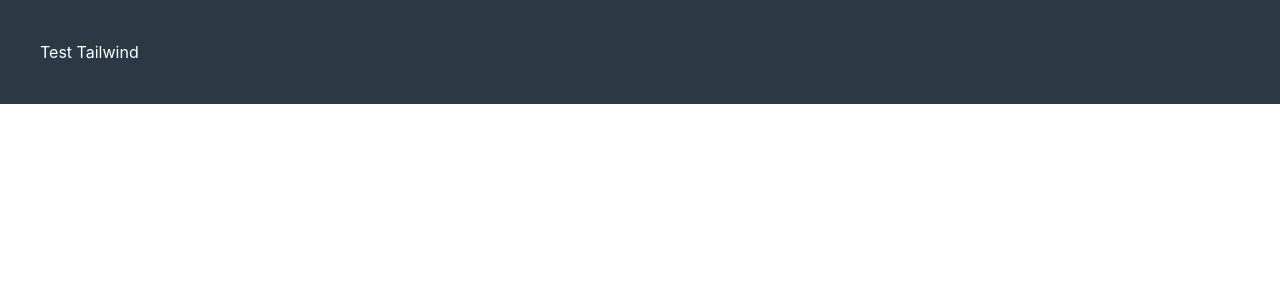
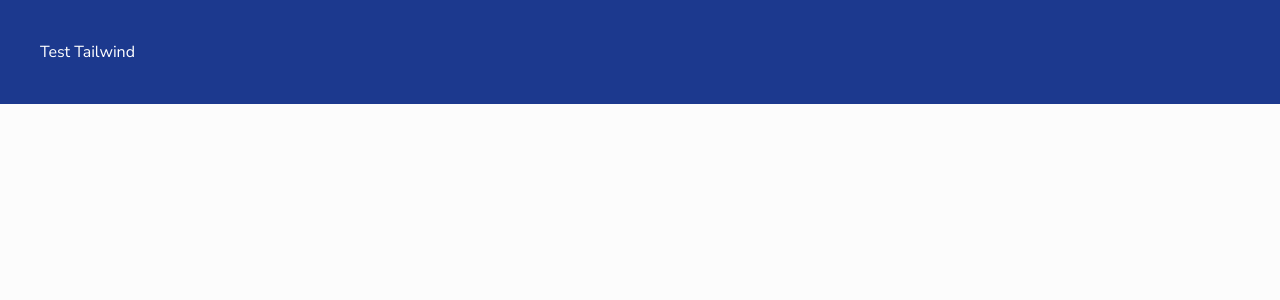
Before and after one commit to feimb/rest-countries-api-with-color-theme-switcher-master, a React (Vite) app: page / in a window 1280 px wide. Shown: the top 300 px of the page. Built offline with nearby package versions, Linux system fonts and the light colour scheme.

Commit message:
refactoreo los colores para cada modo

```diff
--- a/src/index.css
+++ b/src/index.css
@@ -1,12 +1,25 @@
 @import "tailwindcss";
 
+:root {
+    --background: hsl(0 0% 99%);
+    --element: hsl(0 100% 100%);
+    --text: hsl(200 15% 8%);
+}
+.dark {
+    --background: hsl(207 26% 17%);
+    --element: hsl(209 23% 22%);
+    --text: hsl(0 100% 100%);
+}
 @theme {
-  --color-blue-900: hsl(209 23% 22%);
-  --color-blue-950: hsl(207 26% 17%);
+    --color-bg: var(--background);
+    --color-el: var(--element);
+    --color-text: var(--text);
 
-  --color-grey-950: hsl(200 15% 8%);
-  --color-grey-400: hsl(0 0% 50%);
-  --color-grey-50: hsl(0 0% 99%);
+    --color-text-secondary:  hsl(0 0% 50%);
 
-  --color-white: hsl(0 100% 100%);
+    --font-nunito: "Nunito Sans", sans-serif;
 }
+body {
+  font-family: "Nunito Sans", sans-serif;
+  background-color: var(--background);
+}
```
